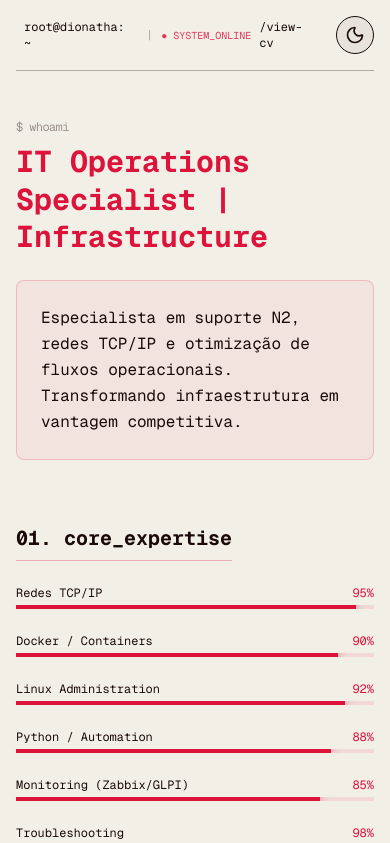
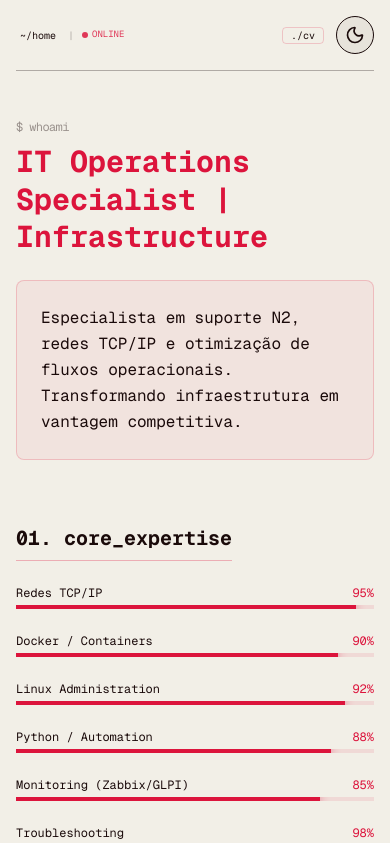
Before and after one commit to DionathaGoulart/Portfolio, a Next.js app: page /ti in a window 390 px wide. Shown: the top 843 px of the page. Built offline with nearby package versions, Linux system fonts and the light colour scheme.

Commit message:
fix: simplify TI header for better mobile clarity

```diff
--- a/src/app/ti/page.tsx
+++ b/src/app/ti/page.tsx
@@ -13,13 +13,21 @@ export default function TiPage() {
     <main className="selection:bg-accent selection:text-white font-mono p-4 md:p-6 overflow-x-hidden">
       {/* Terminal Style Header */}
       <nav className="flex justify-between items-center mb-12 md:mb-16 border-b border-border-custom/30 pb-4">
-        <div className="flex gap-2 md:gap-4 items-center">
-          <Link href="/" className="hover:bg-accent hover:text-white px-2 transition-colors text-xs md:text-base">root@dionatha: ~</Link>
-          <span className="text-border-custom/30 text-xs md:text-base">|</span>
-          <span className="text-[10px] md:text-xs animate-pulse text-accent whitespace-nowrap">● SYSTEM_ONLINE</span>
+        <div className="flex gap-2 md:gap-4 items-center overflow-hidden">
+          <Link href="/" className="hover:bg-accent hover:text-white px-1 md:px-2 transition-colors text-[10px] sm:text-xs md:text-base whitespace-nowrap">
+            ~/home
+          </Link>
+          <span className="text-border-custom/30 text-[10px] md:text-base">|</span>
+          <span className="text-[9px] md:text-xs animate-pulse text-accent whitespace-nowrap flex items-center gap-1">
+            <span className="h-1.5 w-1.5 rounded-full bg-accent" />
+            <span className="hidden sm:inline">SYSTEM_ONLINE</span>
+            <span className="sm:hidden">ONLINE</span>
+          </span>
         </div>
-        <div className="flex gap-4 md:gap-6 items-center">
-          <Link href="/ti/cv" className="hover:bg-accent hover:text-white px-2 transition-colors text-xs md:text-base">/view-cv</Link>
+        <div className="flex gap-3 md:gap-6 items-center">
+          <Link href="/ti/cv" className="hover:bg-accent hover:text-white px-1 md:px-2 transition-colors text-[10px] sm:text-xs md:text-base border border-accent/20 rounded px-2">
+            ./cv
+          </Link>
           <ThemeToggle />
         </div>
       </nav>
```
